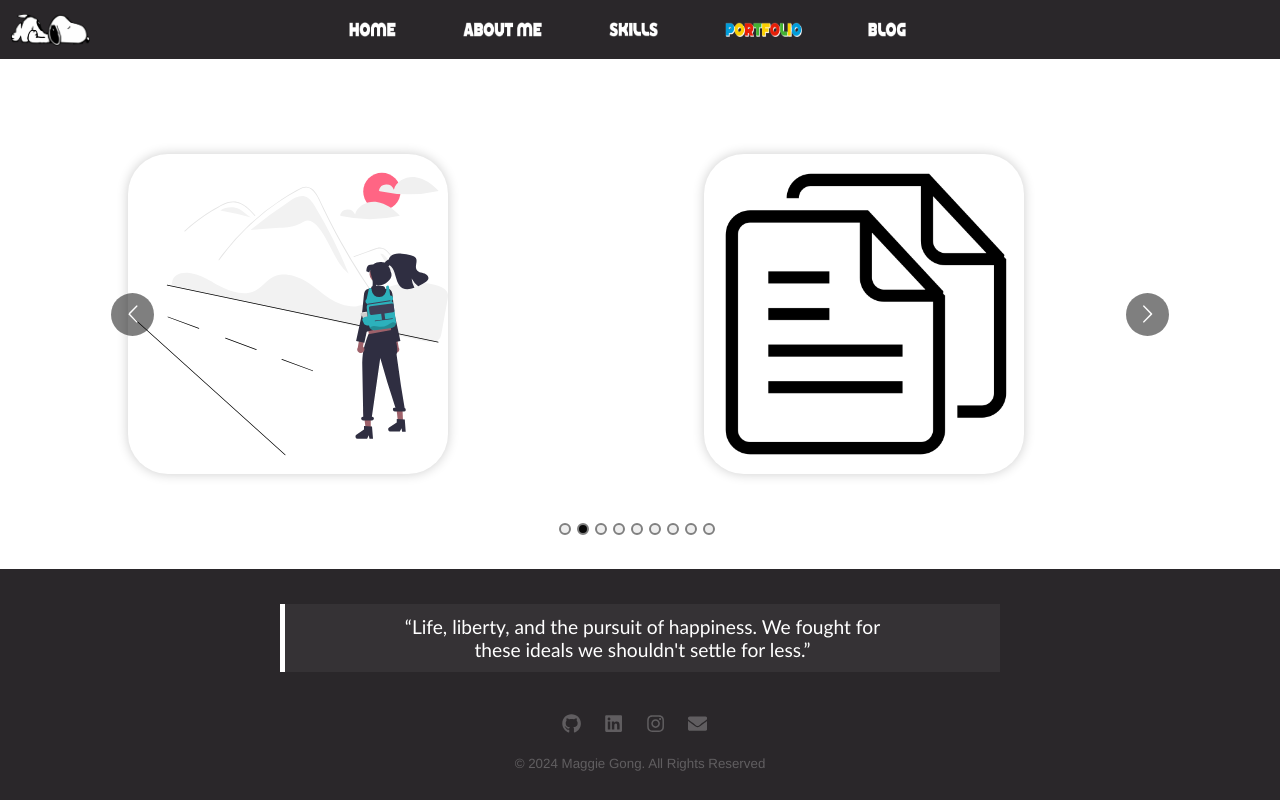
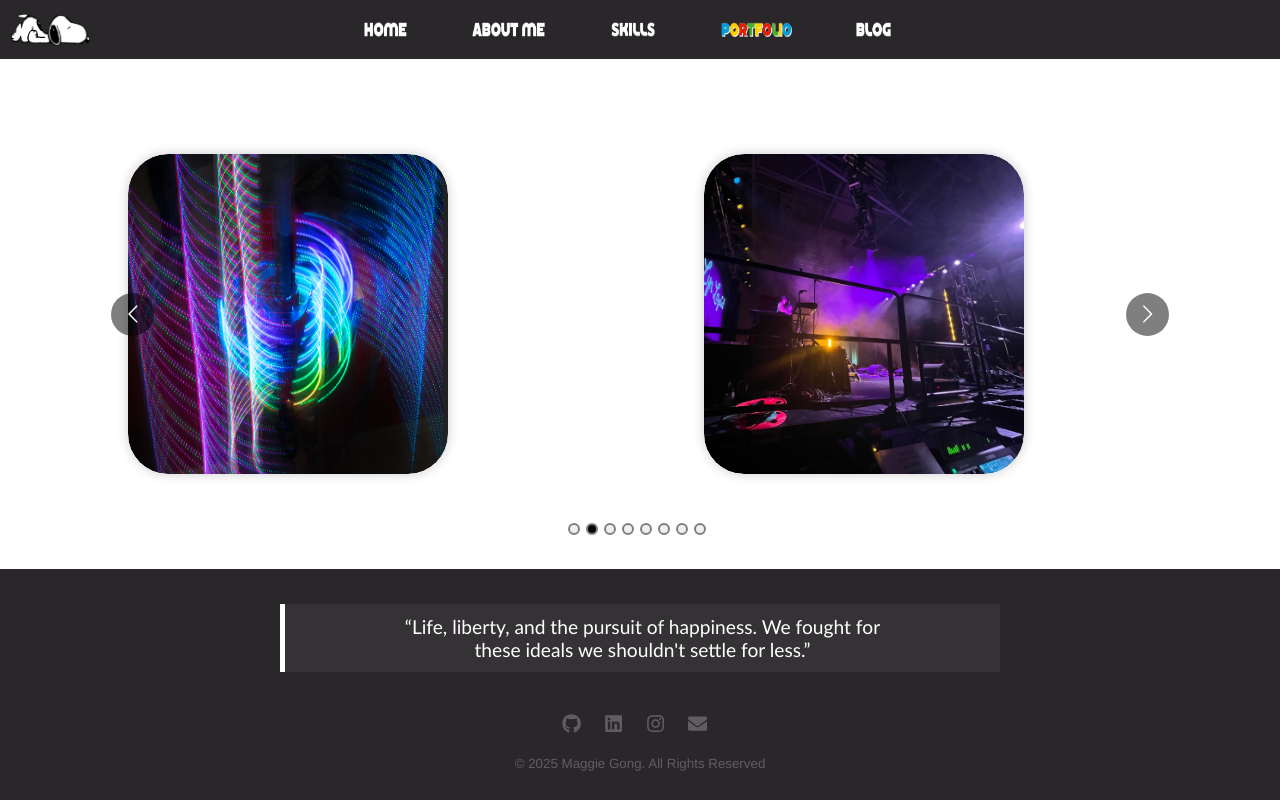
Before and after one commit to IEYU/web-new, a React (Vite) app: page /portfolio in a window 1280 px wide. Built offline with nearby package versions, Linux system fonts and the light colour scheme; some icons are missing.

Commit message:
fix navbar style, update portfolio

```diff
--- a/src/Components/Footer.jsx
+++ b/src/Components/Footer.jsx
@@ -68,7 +68,7 @@ const Footer = ({ text }) => {
 
 			{/* Signature */}
 			<div className="signature">
-				<p>© 2024 Maggie Gong. All Rights Reserved</p>
+				<p>© 2025 Maggie Gong. All Rights Reserved</p>
 			</div>
 		</FooterWrapper>
 	);
--- a/src/Components/Navbar.jsx
+++ b/src/Components/Navbar.jsx
@@ -20,7 +20,7 @@ const Navbar = () => {
 	return (
 		<Wrapper>
 			{/* brand image */}
-			<Link to={"../"}>
+			<Link to={"../"} className="brand">
 				<img src={snoopy} className="navbar-brand" alt="snoopy" />
 			</Link>
 			{/* tab buttons */}
--- a/src/Components/ProjectSlider.jsx
+++ b/src/Components/ProjectSlider.jsx
@@ -14,6 +14,8 @@ import edtutor from "../assets/images/project/edtutor.jpeg";
 import robo from "../assets/images/project/robo.jpg";
 import jobify from "../assets/images/project/jobify.svg";
 import todolist from "../assets/images/project/todolist.png";
+import display from "../assets/images/project/display.png";
+import awt from "../assets/images/project/awt.png";
 
 import Wrapper from "../assets/wrappers/ProjectSlider";
 
@@ -79,6 +81,25 @@ const ProjectSlider = (props) => {
 				autoPlay
 			>
 				<SlideCard
+					img={awt}
+					link={
+						"https://github.com/HAKUZ-Y/Parallel_AWT?tab=readme-ov-file"
+					}
+					text={"Parallel 2D Adaptive Wavelet Transformation"}
+				/>
+				<SlideCard
+					img={display}
+					link={
+						"https://ieyu.github.io/2025/05/22/POV-LED-Display-Build18-2025/"
+					}
+					text={"3D Volumetric Hologram"}
+				/>
+				<SlideCard
+					img={abtech}
+					link={"https://abtech.org/"}
+					text={"Event Planning and Entertainment Production!"}
+				/>
+				<SlideCard
 					img={todolist}
 					link={"https://github.com/IEYU/TodoList-Demo"}
 					text={"Todoist-style To-Do List (React Native + Expo)"}
@@ -86,17 +107,12 @@ const ProjectSlider = (props) => {
 				<SlideCard
 					img={jobify}
 					link={"https://github.com/IEYU/Jobify"}
-					text={"Job Tracking App (MERN Stack)"}
-				/>
-				<SlideCard
-					img={notepad}
-					link={"https://github.com/IEYU/notepad_extension"}
-					text={"Notepad Chrome Extension"}
+					text={"Tracking Web App (learning MERN Stack)"}
 				/>
 				<SlideCard
 					img={doggie}
 					link={"https://github.com/IEYU/Doggie"}
-					text={"Doggie (Animal Hack 2024)"}
+					text={"Pet Management App (learning Swift)"}
 				/>
 				<SlideCard
 					img={uccmodule}
@@ -106,28 +122,9 @@ const ProjectSlider = (props) => {
 					text={"UCC x Module Consulting Project"}
 				/>
 				<SlideCard
-					img={ai4all}
-					link={
-						"https://sites.google.com/view/ai4allcomputervision/home"
-					}
-					text={"AI4ALL Real-Time Facial Emotion Recognition Project"}
-				/>
-				<SlideCard
-					img={abtech}
-					link={"https://abtech.org/"}
-					text={"Event Planning and Entertainment Production!"}
-				/>
-				<SlideCard
 					img={robo}
 					link={"https://github.com/IEYU/2020-2021-Change-Up.git"}
 					text={"VEX Robotics Change Up Season Team 1010X"}
-				/>
-				<SlideCard
-					img={edtutor}
-					link={"https://devpost.com/software/edtutor"}
-					text={
-						"TecHacks 2.0 Education Track Learning Platform Project"
-					}
 				/>
 			</Carousel>
 		</Wrapper>
--- a/src/assets/wrappers/Navbar.js
+++ b/src/assets/wrappers/Navbar.js
@@ -22,13 +22,17 @@ const Wrapper = styled.section`
 	}
 
 	.tab-bar {
-		flex: 15;
+		flex: 1 1 auto;
 		display: flex;
 		justify-content: center;
 		align-items: center;
 		gap: 3rem;
+		flex-wrap: nowrap;
 		/* padding-top: 0.8rem;
 		padding-bottom: 0.8rem; */
+		padding-left: 20%;
+		padding-right: 20%;
+		box-sizing: border-box;
 	}
 
 	.icon-bar {
--- a/src/assets/wrappers/Portfolio.js
+++ b/src/assets/wrappers/Portfolio.js
@@ -4,6 +4,9 @@ import cursor2 from "../images/marioCursorSmaller.png";
 
 const Wrapper = styled.section`
 	cursor: url(${cursor2}) 18 18, auto;
+	display: flex;
+	flex-direction: column;
+	min-height: 100dvh; /* full viewport height */
 
 	a:hover {
 		cursor: url(${cursor1}) 18 18, auto;
@@ -23,6 +26,19 @@ const Wrapper = styled.section`
 		flex-direction: row; /* Arrange image and text horizontally */
 		justify-content: center; /* Center the content horizontally */
 	}
+
+	> *:first-child {
+		flex-shrink: 0; /* navbar fixed height */
+	}
+
+	> *:last-child {
+		flex-shrink: 0; /* footer fixed height */
+	}
+
+	> *:nth-child(2) {
+		flex: 1; /* ProjectSlider grows to fill middle */
+		display: flex; /* ensure it can center its content if needed */
+	}
 `;
 
 export default Wrapper;
--- a/src/assets/wrappers/ProjectSlider.js
+++ b/src/assets/wrappers/ProjectSlider.js
@@ -3,7 +3,7 @@ import styled from "styled-components";
 const Wrapper = styled.section`
 	display: flex;
 	flex-direction: column;
-	height: 100vh; /* Full height of the viewport */
+	height: fit-content; // Full height of the viewport
 
 	.slider-container {
 		flex: 1; /* Allow the slider container to take up all available vertical space */
--- a/src/pages/Home.jsx
+++ b/src/pages/Home.jsx
@@ -12,6 +12,15 @@ import star from "../assets/images/star.png";
 import blog from "../assets/images/blog.png";
 import GithubCorner from "react-github-corner";
 import AnimatedCursor from "react-animated-cursor";
+import { toast } from "react-toastify";
+
+const notifyBlogDown = () =>
+	toast.info(
+		"🚧 Blog is currently under maintenance. Please check back soon!",
+		{
+			theme: "dark",
+		}
+	);
 
 const Home = () => {
 	return (
```
Also changed, not shown: src/assets/images/project/awt.png (added), src/assets/images/project/display.png (added).
